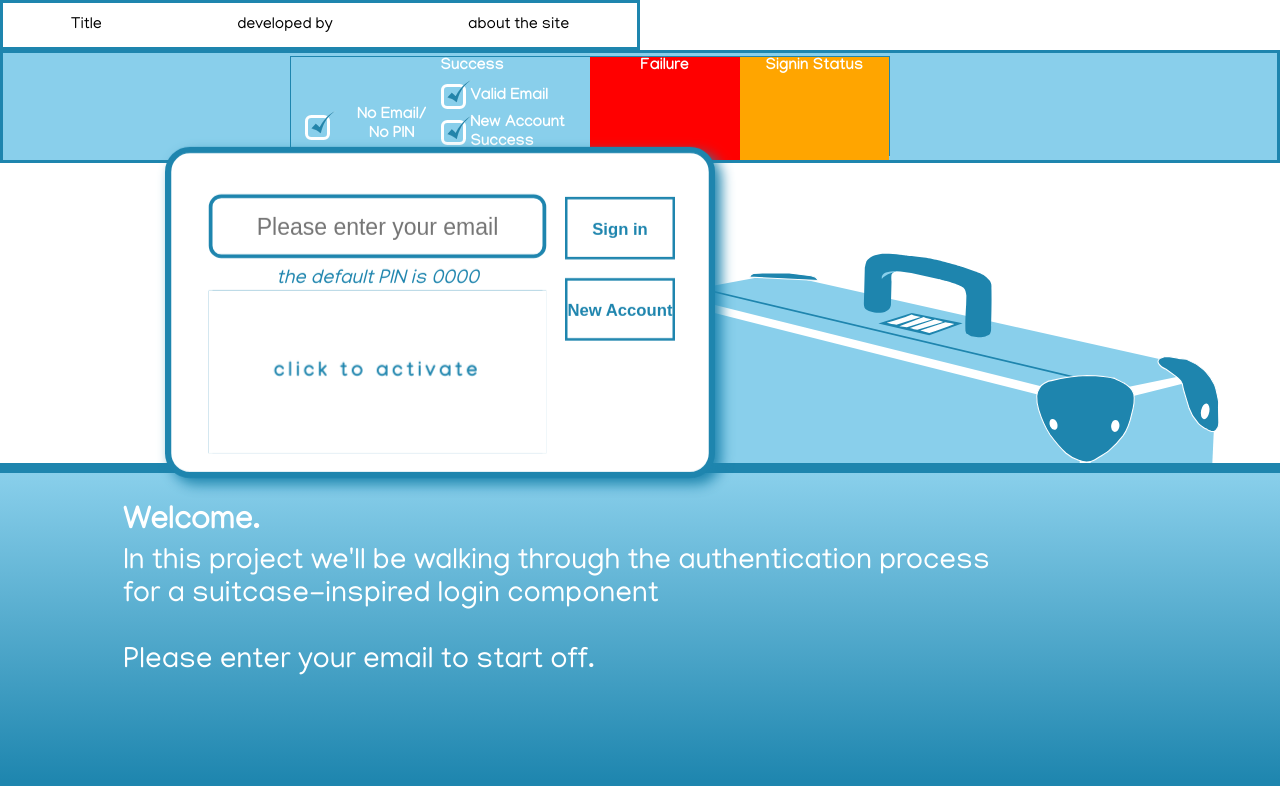
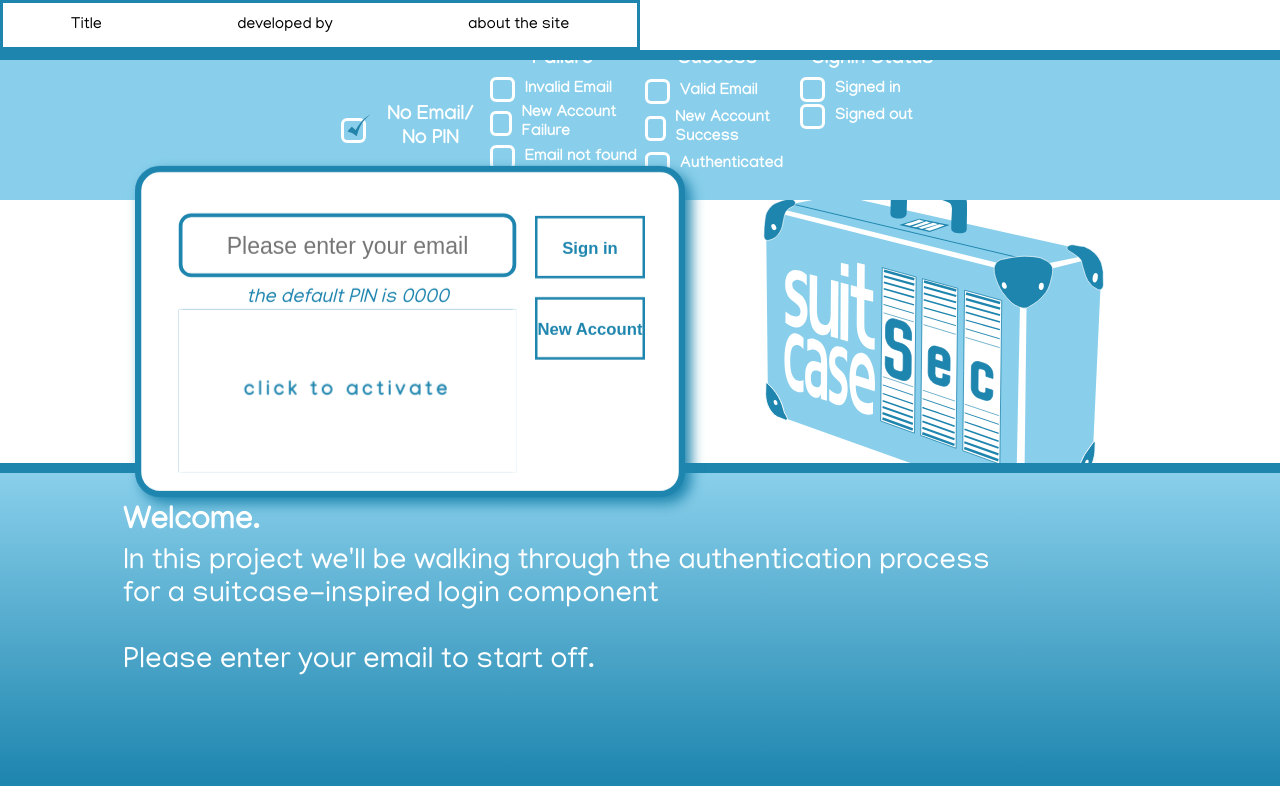
Before and after one commit to GSdaBlessedFist/Suitcase-Sec, a Next.js app: page / in a window 1280 px wide. Shown: the top 786 px of the page. Built offline with nearby package versions, Linux system fonts and the light colour scheme.

Commit message:
1)added the remaining checklist items..2)all rigged to correspond to Info section...3) 95% working...NEXT:: need to update SignIn > Signout...Add Signed Out message in Info section...Blank out email after Signing out.

```diff
--- a/components/Checklist.js
+++ b/components/Checklist.js
@@ -1,11 +1,18 @@
+import { useState, useEffect,useRef,useContext } from "react";
+import {LoggedInContext} from "../context/loginContext";
+import {ChecklistContext} from "../context/checklistContext";
+
 export default function Checklist(){
+
+	const { loggedIn, setLoggedIn } = useContext(LoggedInContext);
+	const { checklistStatuses, setChecklistStatuses } = useContext(ChecklistContext);
 
 	return (<>
 		<div className="checklist-component">
 		  <div className="checklist--grid">
 		  	<div className="checklist--grid_noEmailNoPIN">
 		  		<div className="checkbox">
-		  			<img src="/images/checkmark(green).svg" className="checkmark"/>
+		  			{(checklistStatuses.noEmailnoPIN)?<img src="/images/checkmark(green).svg" className="checkmark"/>:<div></div>}
 		  		</div>
 		  		<div>
 		  			<div className="checklist-title">
@@ -19,28 +26,64 @@ export default function Checklist(){
 		  		<div className="checklist-title">Success</div>
 		  		<div className="checklist-event">
 		  			<div className="checkbox">
-		  				<img src="/images/checkmark(green).svg" className="checkmark"/>
+		  				{(checklistStatuses.validEmail)?<img src="/images/checkmark(green).svg" className="checkmark"/>:<div></div>}
 		  			</div>
 		  			<div>Valid Email</div>
 		  		</div>
 		  		<div className="checklist-event">
 		  			<div className="checkbox">
-		  				<img src="/images/checkmark(green).svg" className="checkmark"/>
+		  				{(checklistStatuses.newAccountSuccess)?<img src="/images/checkmark(green).svg" className="checkmark"/>:<div></div>}
 		  			</div>
 		  			<div>New Account Success</div>
 		  		</div>
 		  		<div className="checklist-event">
 		  			<div className="checkbox">
-		  				<img src="/images/checkmark(green).svg" className="checkmark"/>
+		  				{(checklistStatuses.authenticated)?<img src="/images/checkmark(green).svg" className="checkmark"/>:<div></div>}
 		  			</div>
-		  			<div>New Account Success</div>
+		  			<div>Authenticated</div>
 		  		</div>
 		  	</div>
 		  	<div className="checklist--grid_failure">
 		  		<div className="checklist-title">Failure</div>
+		  		<div className="checklist-event">
+		  			<div className="checkbox">
+		  				{(checklistStatuses.invalidEmail)?<img src="/images/checkmark(green).svg" className="checkmark"/>:<div></div>}
+		  			</div>
+		  			<div>Invalid Email</div>
+		  		</div>
+		  		<div className="checklist-event">
+		  			<div className="checkbox">
+		  				{(checklistStatuses.newAccountFail)?<img src="/images/checkmark(green).svg" className="checkmark"/>:<div></div>}
+		  			</div>
+		  			<div>New Account Failure</div>
+		  		</div>
+		  		<div className="checklist-event">
+		  			<div className="checkbox">
+		  				{(checklistStatuses.emailNotFound)?<img src="/images/checkmark(green).svg" className="checkmark"/>:<div></div>}
+		  			</div>
+		  			<div>Email not found</div>
+		  		</div>
+		  		<div className="checklist-event">
+		  			<div className="checkbox">
+		  				{(checklistStatuses.incorrectEmailPIN)?<img src="/images/checkmark(green).svg" className="checkmark"/>:<div></div>}
+		  			</div>
+		  			<div>Incorrect Email/PIN</div>
+		  		</div>
 		  	</div>
 		  	<div className="checklist--grid_signinStatus">
 		  		<div className="checklist-title">Signin Status</div>
+		  		<div className="checklist-event">
+		  			<div className="checkbox">
+		  				{(checklistStatuses.signedIn)?<img src="/images/checkmark(green).svg" className="checkmark"/>:<div></div>}
+		  			</div>
+		  			<div>Signed in</div>
+		  		</div>
+		  		<div className="checklist-event">
+		  			<div className="checkbox">
+		  				{(checklistStatuses.signedOut)?<img src="/images/checkmark(green).svg" className="checkmark"/>:<div></div>}
+		  			</div>
+		  			<div>Signed out</div>
+		  		</div>
 		  	</div>
 		  </div>
 		</div>
--- a/components/Login.js
+++ b/components/Login.js
@@ -6,6 +6,7 @@ import bcrypt from 'bcryptjs';
 import User from "../models/userModel";
 import axios from 'axios';
 import {LoggedInContext} from "../context/loginContext";
+import {ChecklistContext} from "../context/checklistContext";
 
 const p = console.log;
 const t = console.table;
@@ -22,15 +23,40 @@ export default function Login({loginProcessStep,setLoginProcessStep, userInfo})
 	const [message,setMessage] =useState("");
 	const [lockActivated,setLockActivated]=useState(false);
 	const { loggedIn, setLoggedIn } = useContext(LoggedInContext);
+	const { checklistStatuses, setChecklistStatuses } = useContext(ChecklistContext);
 
 	const updateEmail = (e) => {
 		let pattern = /^[^ ]+@[^ ]+\.[a-z]{2,3}$/;
 		if (!e.target.value.match(pattern)) {
 			setLoginProcessStep("InvalidEmail")
+			setChecklistStatuses({
+				noEmailnoPIN:false,
+				invalidEmail:true,
+				newAccountFail:false,
+				emailNotFound:false,
+				incorrectEmailPIN:false,
+				validEmail:false,
+				newAccountSuccess:false,
+				authenticated:false,
+				signedIn:false,
+				signedOut:false
+			})
 			console.log(comments.userFeedback.InvalidEmail);
 		} else {
 			setEmail(e.target.value);
 			setLoginProcessStep("EmailUpdate")
+			setChecklistStatuses({
+				noEmailnoPIN:false,
+				invalidEmail:false,
+				newAccountFail:false,
+				emailNotFound:false,
+				incorrectEmailPIN:false,
+				validEmail:true,
+				newAccountSuccess:false,
+				authenticated:false,
+				signedIn:false,
+				signedOut:false
+			})
 			console.log(comments.userFeedback.EmailUpdate)
 		}
 	};
@@ -49,6 +75,18 @@ export default function Login({loginProcessStep,setLoginProcessStep, userInfo})
 			const signIn = await axios.post("/api/signin",user)
 			.then(response =>{
 				setLoginProcessStep(response.data.loginStep)
+				setChecklistStatuses({
+					noEmailnoPIN:false,
+					invalidEmail:false,
+					newAccountFail:false,
+					emailNotFound:false,
+					incorrectEmailPIN:false,
+					validEmail:true,
+					newAccountSuccess:false,
+					authenticated:true,
+					signedIn:true,
+					signedOut:false
+				})
 				if(loginProcessStep === "SigninSuccess"){
 					return setLoggedIn(true)
 				}
@@ -63,6 +101,19 @@ export default function Login({loginProcessStep,setLoginProcessStep, userInfo})
 
 	const signOutHandler = async()=>{
 		setLoggedIn(false)
+		setChecklistStatuses({
+			noEmailnoPIN:true,
+			invalidEmail:false,
+			newAccountFail:false,
+			emailNotFound:false,
+			incorrectEmailPIN:false,
+			validEmail:false,
+			newAccountSuccess:false,
+			authenticated:false,
+			signedIn:false,
+			signedOut:true
+		})
+		setEmail("")
 	}
 
 	const newAccountHandler = async ()=>{
@@ -70,10 +121,35 @@ export default function Login({loginProcessStep,setLoginProcessStep, userInfo})
 		let combination = [slotA,slotB,slotC,slotD].join('');
 		let user = new User({email:email,password:combination})
 		try{
-			if(!email )return null;
+			if(!email ){
+				setChecklistStatuses({
+					noEmailnoPIN:false,
+					invalidEmail:true,
+					newAccountFail:true,
+					emailNotFound:false,
+					incorrectEmailPIN:false,
+					validEmail:false,
+					newAccountSuccess:false,
+					authenticated:false,
+					signedIn:false,
+					signedOut:false
+				})
+			};
 			const newAccount = await axios.post("/api/newaccount",user)
 			.then(response =>{
 				setLoginProcessStep(response.data.loginStep)
+				setChecklistStatuses({
+					noEmailnoPIN:false,
+					invalidEmail:false,
+					newAccountFail:false,
+					emailNotFound:false,
+					incorrectEmailPIN:false,
+					validEmail:true,
+					newAccountSuccess:true,
+					authenticated:true,
+					signedIn:true,
+					signedOut:false
+				})
 				setMessage(response.data.message);
 
 				if(loginProcessStep === "NewAccountFail"){
@@ -91,7 +167,8 @@ export default function Login({loginProcessStep,setLoginProcessStep, userInfo})
 	useEffect(()=>{
 		console.log(message)
 		console.log(loggedIn)
-	},[message,loggedIn])
+		console.table(checklistStatuses)
+	},[email,message,loggedIn,checklistStatuses])
 	return (
 		<>
 			<div id="login-component" className="login-component">
--- /dev/null
+++ b/context/checklistContext.js
@@ -0,0 +1,25 @@
+import { createContext, useState } from "react";
+
+export const ChecklistContext = createContext(null);
+
+function ChecklistProvider({ children }) {
+	const [checklistStatuses, setChecklistStatuses] = useState({
+		noEmailnoPIN:true,
+		invalidEmail:false,
+		newAccountFail:false,
+		emailNotFound:false,
+		incorrectEmailPIN:false,
+		validEmail:false,
+		newAccountSuccess:false,
+		authenticated:false,
+		signedIn:false,
+		signedOut:false
+	});
+
+	return (
+		<ChecklistContext.Provider value={{checklistStatuses, setChecklistStatuses}}>
+			{children}
+		</ChecklistContext.Provider>
+	);
+}
+export default ChecklistProvider;
--- a/context/loginContext.js
+++ b/context/loginContext.js
@@ -2,7 +2,7 @@ import { createContext, useState } from "react";
 
 export const LoggedInContext = createContext(null);
 
-function LoginContext({ children }) {
+function LoginProvider({ children }) {
 	const [loggedIn, setLoggedIn] = useState();
 
 	return (
@@ -11,4 +11,4 @@ function LoginContext({ children }) {
 		</LoggedInContext.Provider>
 	);
 }
-export default LoginContext;
+export default LoginProvider;
--- a/pages/_app.js
+++ b/pages/_app.js
@@ -1,10 +1,13 @@
 import LoginContext from "../context/loginContext";
+import ChecklistProvider from "../context/checklistContext";
 import '../styles/globals.scss'
 
 export default function App({ Component, pageProps }) {
   return (<>
     <LoginContext>
+    <ChecklistProvider>
       <Component {...pageProps} />
+    </ChecklistProvider>
     </LoginContext>
   </>)
 }
--- a/styles/checklist-component.scss
+++ b/styles/checklist-component.scss
@@ -6,29 +6,32 @@
 	justify-content:center;
 	align-items:center;
 	position: relative;
-	width: 100%;
+	width: 100vw;
 	height: 100%;
 	background: $c1;
-	@include b(3px,$c2,solid);
 	overflow-x: hidden;
+	@include b(10px,$c2);
+	border-left: 0px;
+	border-right: 0px;
+	border-bottom: 0px;
 }
 .checklist--grid{
 	display:grid;
 	position: relative;
 	@media (min-width:640px){
-		right: 50px;
-		width: 600px;
-		height:100px;
-		@include b;
+		width: 620px;
 		grid-template-columns: 25% 25% 25% 25%;
+		grid-template-areas: "noemail failure success signinStatus";
 	}
 	&_noEmailNoPIN{
+		grid-area: noemail;
 		display: flex;
 		justify-content:space-around;
 		align-items:center;
 		width:100%;
 	}
 	&_success{
+		grid-area: success;
 		display: flex;
 		flex-direction: column;
 		justify-content:flex-start;
@@ -36,27 +39,35 @@
 		width:100%;
 	}
 	&_failure{
-		background: red;
+		grid-area: failure;
 		width:100%;
 	}
 	&_signinStatus{
-		background: orange;
+		grid-area: signinStatus;
 		width:100%;
+
 	}
 }
 .checklist-title{
+	width: 100%;
+	display: flex;
+	flex-direction: column;
+	justify-content:center;
+	align-items:center;
 	text-align: center;
 	margin-bottom:5px;
+	font-size: 1.25rem;
 	font-weight: bold;
 	color: white;
 }
 .checklist-event{
 	display: flex;
+	width:100%;
 	align-items:center;
-	vertical-align: baseline;
 	margin: 2.5px 0px;
+	margin-left: 5px;
 	& > div:nth-child(2){
-		margin-left: 5px;
+		margin-left: 10px;
 		font-weight: bold;
 		color: white;
 	}
--- a/styles/login-component.scss
+++ b/styles/login-component.scss
@@ -3,7 +3,7 @@
 .login-component {
 	position: relative;
 	@media (min-width: 640px){
-		left: 40px;
+		left: 10px;
 	}
 	@media (min-width: 1024px){
 		right: 25px;
--- a/styles/logo.scss
+++ b/styles/logo.scss
@@ -5,28 +5,28 @@
 	position: relative;
 	@media (min-width: 640px){
 		top: 40px;
-		right: 85px;
-		transform: scale(1,1) scale(.75,.75);
+		right: 50px;
+		transform: scale(1,1) scale(.65,.65);
 	}
 	@media (min-width: 768px){
 		top: 10px;
-		right: 0px;
+		left: 10px;
 		transform: scale(1,1) rotate(1.5deg);
 	}
 	@media (min-width: 1024px){
-		top: 205px;
+		top: 10px;
 		right: 95px;
-		transform: scale(2,2) rotate(1.5deg);
+		transform: scale(1.2,1.2) rotate(1.5deg);
 	}
 	@media (min-width: 1280px){
-		top: 205px;
+		top: 10px;
 		left: -20px;
-		transform: scale(2,2) rotate(1.5deg);
+		transform: scale(1.2,1.2) rotate(1.5deg);
 	}
 	@media (min-width: 1536px){
-		top: 205px;
-		left: -200px;
-		transform: scale(2,2) rotate(1.5deg);
+		top: 10px;
+		left: -130px;
+		transform: scale(1.3,1.3) rotate(1.5deg);
 	}
 	z-index: -300;
 }
--- a/styles/stage.scss
+++ b/styles/stage.scss
@@ -3,16 +3,12 @@
 
 .stage{
 	width:100%;
-	/*@media (min-width:640px){
-		width:640px;
-	}*/
 	height:100%;
-
 	&--grid{
 		display:grid;
 		height:100%;
 		@media (min-width:640px){
-			grid-template-rows: 15% 40% 45%;
+			grid-template-rows: 20% 35% 45%;
 			grid-template-areas: "checklist"
 								 "login"
 								 "info";
```
Also changed, not shown: public/images/suitcase.svg.
